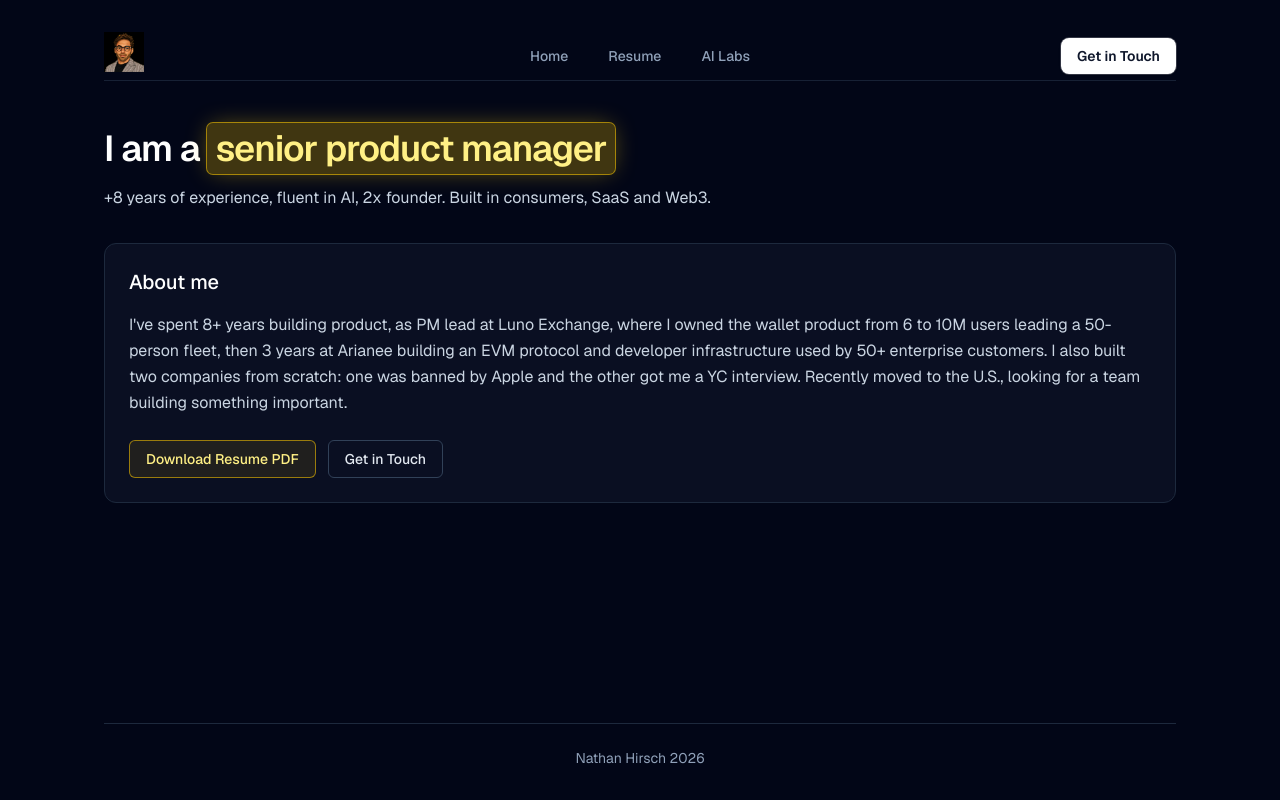
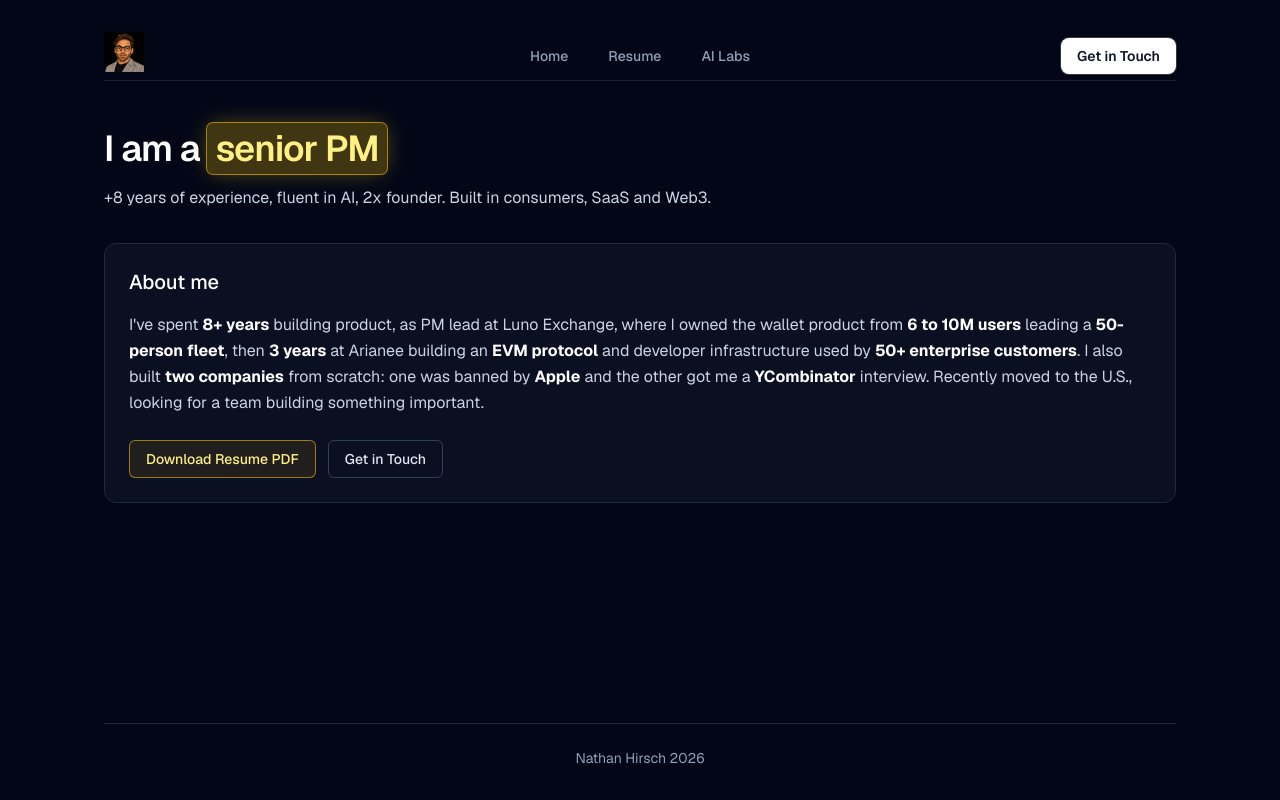
Before and after one commit to nathanhirsch/vitrine, a Next.js app: page /resume in a window 1280 px wide. Built offline with nearby package versions, Linux system fonts and the light colour scheme.

Commit message:
Resume: senior PM headline, bold metrics and key terms in About me

```diff
--- a/src/app/resume/page.tsx
+++ b/src/app/resume/page.tsx
@@ -14,7 +14,7 @@ export default function ResumePage() {
         <h1 className="max-w-3xl text-3xl font-semibold tracking-tight text-white md:text-4xl">
           I am a{" "}
           <span className="rounded-md bg-yellow-400/25 px-2 py-0.5 font-semibold text-yellow-200 shadow-[0_0_24px_-4px_rgba(250,204,21,0.45)] ring-1 ring-yellow-400/60">
-            senior product manager
+            senior PM
           </span>
         </h1>
         <p className="max-w-2xl text-base leading-relaxed text-slate-300">
@@ -25,7 +25,7 @@ export default function ResumePage() {
       <article className="rounded-xl border border-slate-800 bg-slate-900/60 p-6">
         <h2 className="mb-4 text-xl font-medium text-white">About me</h2>
         <p className="mb-6 text-slate-300 leading-relaxed">
-          I&apos;ve spent 8+ years building product, as PM lead at Luno Exchange, where I owned the wallet product from 6 to 10M users leading a 50-person fleet, then 3 years at Arianee building an EVM protocol and developer infrastructure used by 50+ enterprise customers. I also built two companies from scratch: one was banned by Apple and the other got me a YC interview. Recently moved to the U.S., looking for a team building something important.
+          I&apos;ve spent <strong className="text-white">8+ years</strong> building product, as PM lead at Luno Exchange, where I owned the wallet product from <strong className="text-white">6 to 10M users</strong> leading a <strong className="text-white">50-person fleet</strong>, then <strong className="text-white">3 years</strong> at Arianee building an <strong className="text-white">EVM protocol</strong> and developer infrastructure used by <strong className="text-white">50+ enterprise customers</strong>. I also built <strong className="text-white">two companies</strong> from scratch: one was banned by <strong className="text-white">Apple</strong> and the other got me a <strong className="text-white">YCombinator</strong> interview. Recently moved to the U.S., looking for a team building something important.
         </p>
         <div className="flex flex-wrap gap-3">
           <Link
```
